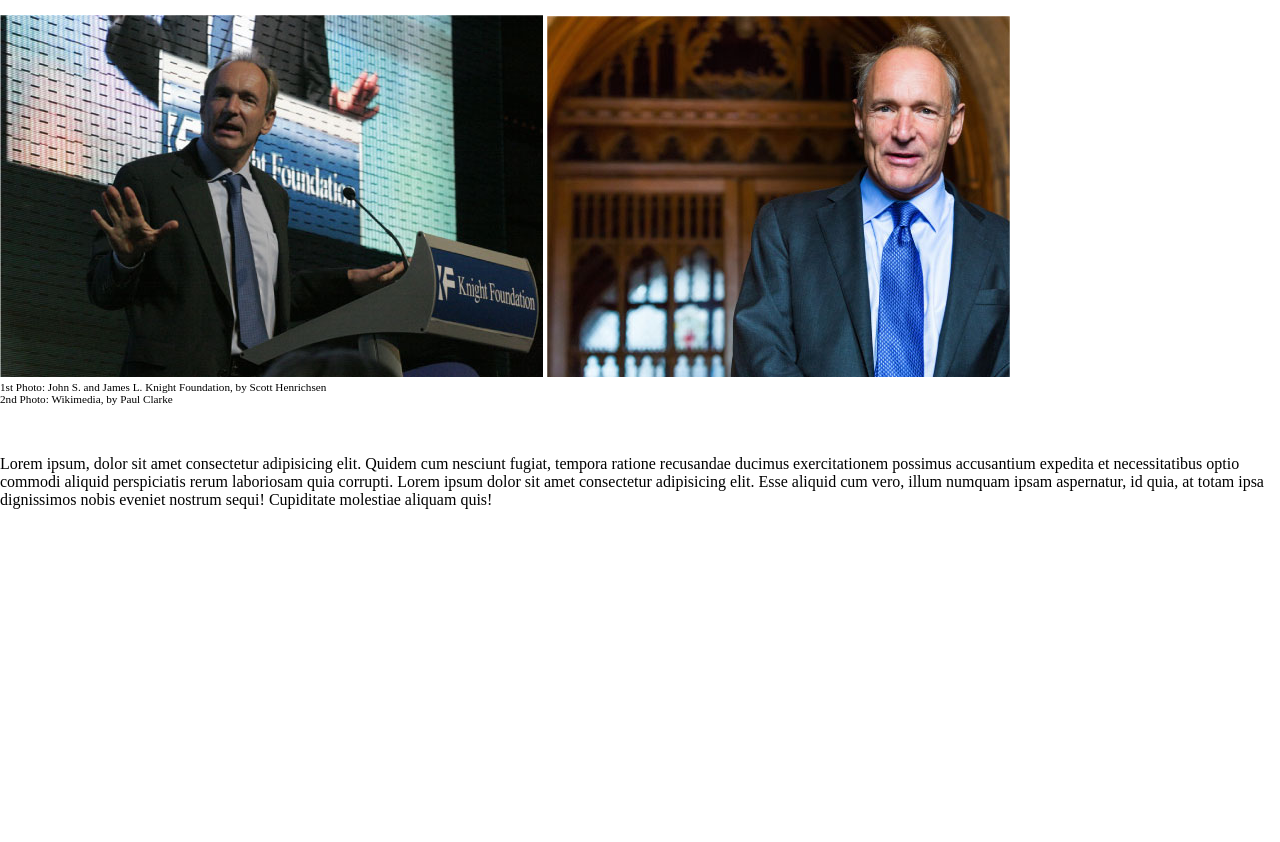
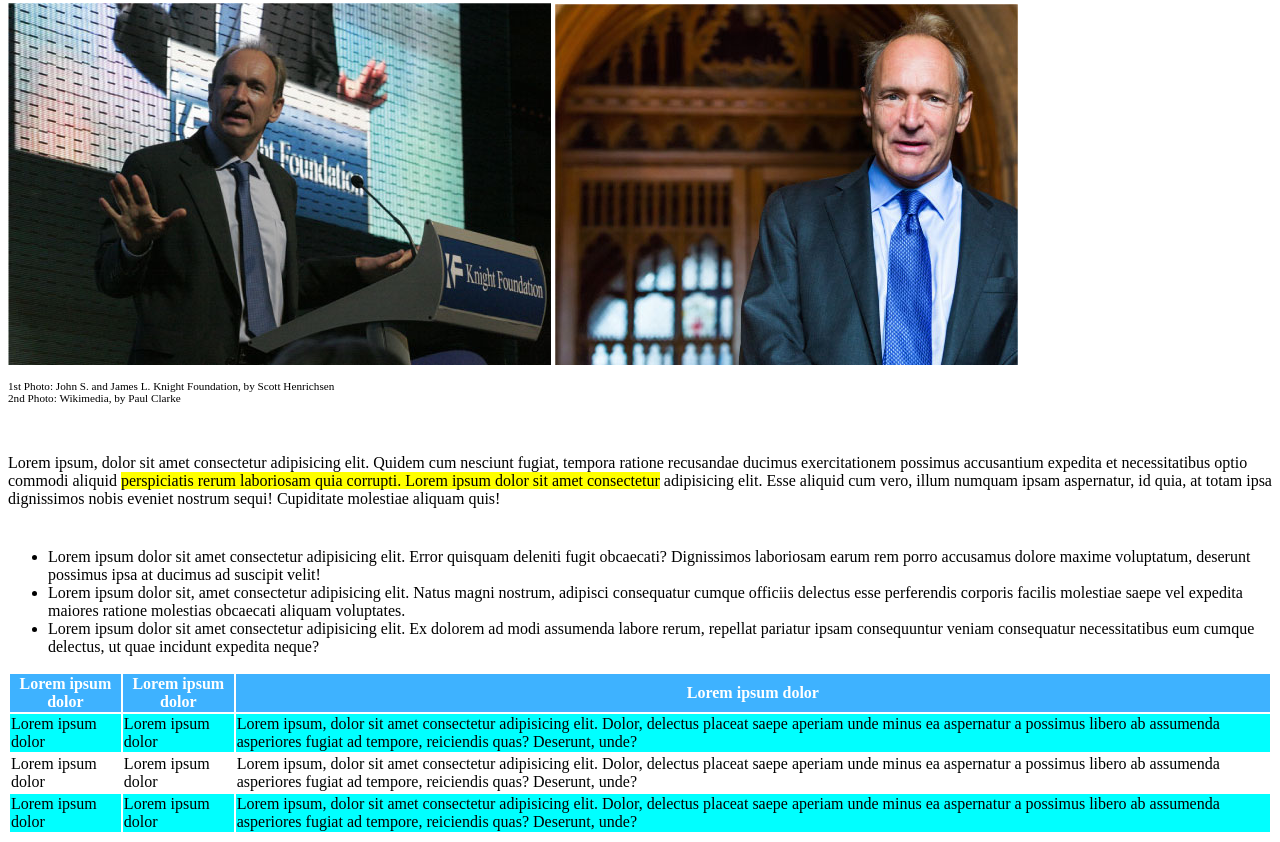
Before and after one commit to Dani9898/html-css-booleaner, a plain HTML site: page index.html in a window 1280 px wide. Shown: the part 332-1174 px from the top of the page. Before the commit the page ends 841 px from the top, so only its background shows below. Drawn offline with Linux system fonts and the light colour scheme.

Commit message:
Fine Tabella

```diff
--- a/css/style.css
+++ b/css/style.css
@@ -1,9 +1,3 @@
-/* css generico */
-*{
-    margin: 0px;
-    box-sizing: border-box;
-  }
-
 
 /* header */
 header {
@@ -14,8 +8,8 @@ header {
 }
 
 header img {
-    height: 40%;
-    width: 40%;
+    width: 300px;
+    padding-top: 80px;
 }
 
 
@@ -25,15 +19,16 @@ header img {
 h1 {
     font-size: 300%;
     margin-top: 20px;
+    margin-bottom: 0px;
     line-height: 80%;
 }
 
-#sezione_titolo div {
-    margin-top: 20px;
-}
 
 #sezione_titolo p {
     color: #ccc;
+    margin-top: 0px;
+    margin-bottom: 0px;
+
 }
 
 #sezione_titolo span {
@@ -57,3 +52,22 @@ h1 {
 #sezione_testo p {
     margin-top: 50px;
 }
+
+.testo_evidenziato {
+    background-color: yellow;
+}
+
+#sezione_testo ul {
+    margin-top: 40px;
+
+}
+
+thead {
+    color: white;
+    background-color: rgb(62, 178, 255);
+    text-align: center;
+}
+
+.colore_diverso {
+    background: aqua;
+}
--- a/index.html
+++ b/index.html
@@ -56,10 +56,99 @@
         <!-- Sezione Testo -->
         <section id="sezione_testo">
 
+            <!-- Paragrafo -->
             <p>
-               Lorem ipsum, dolor sit amet consectetur adipisicing elit. Quidem cum nesciunt fugiat, tempora ratione recusandae ducimus exercitationem possimus accusantium expedita et necessitatibus optio commodi aliquid perspiciatis rerum laboriosam quia corrupti. Lorem ipsum dolor sit amet consectetur adipisicing elit. Esse aliquid cum vero, illum numquam ipsam aspernatur, id quia, at totam ipsa dignissimos nobis eveniet nostrum sequi! Cupiditate molestiae aliquam quis!
+               Lorem ipsum, dolor sit amet consectetur adipisicing elit. Quidem cum nesciunt fugiat, tempora ratione recusandae ducimus exercitationem possimus accusantium expedita et necessitatibus optio commodi aliquid <span class="testo_evidenziato">perspiciatis rerum laboriosam quia corrupti. Lorem ipsum dolor sit amet consectetur</span> adipisicing elit. Esse aliquid cum vero, illum numquam ipsam aspernatur, id quia, at totam ipsa dignissimos nobis eveniet nostrum sequi! Cupiditate molestiae aliquam quis!
             </p>
+            <!-- /Paragrafo -->
 
+            <!-- Lista -->
+            <ul>
+                <li>
+                    Lorem ipsum dolor sit amet consectetur adipisicing elit. Error quisquam deleniti fugit obcaecati? Dignissimos laboriosam earum rem porro accusamus dolore maxime voluptatum, deserunt possimus ipsa at ducimus ad suscipit velit!
+                </li>
+
+                <li>
+                    Lorem ipsum dolor sit, amet consectetur adipisicing elit. Natus magni nostrum, adipisci consequatur cumque officiis delectus esse perferendis corporis facilis molestiae saepe vel expedita maiores ratione molestias obcaecati aliquam voluptates.
+                </li>
+
+                <li>
+                    Lorem ipsum dolor sit amet consectetur adipisicing elit. Ex dolorem ad modi assumenda labore rerum, repellat pariatur ipsam consequuntur veniam consequatur necessitatibus eum cumque delectus, ut quae incidunt expedita neque?
+                </li>
+            </ul>
+            <!-- /Lista -->
+
+            <!-- Tabella -->
+            <table>
+
+                <!-- Intestazione Tabella -->
+                <thead>
+                    <tr>
+                        <th>
+                            Lorem ipsum dolor
+                        </th>
+
+                        <th>
+                            Lorem ipsum dolor
+                        </th>
+
+                        <th>
+                            Lorem ipsum dolor
+                        </th>
+                    </tr>
+                </thead>
+                <!-- /Intestazione Tabella -->
+
+                <!-- Corpo Tabella -->
+                <tbody>
+                    <tr class="colore_diverso">
+                        <td>
+                            Lorem ipsum dolor
+                        </td>
+
+                        <td>
+                            Lorem ipsum dolor
+                        </td>
+
+                        <td>
+                            Lorem ipsum, dolor sit amet consectetur adipisicing elit. Dolor, delectus placeat saepe aperiam unde minus ea aspernatur a possimus libero ab assumenda asperiores fugiat ad tempore, reiciendis quas? Deserunt, unde?
+                        </td>
+                    </tr>
+                    <tr>
+                        <td>
+                            Lorem ipsum dolor
+                        </td>
+
+                        <td>
+                            Lorem ipsum dolor
+                        </td>
+
+                        <td>
+                            Lorem ipsum, dolor sit amet consectetur adipisicing elit. Dolor, delectus placeat saepe aperiam unde minus ea aspernatur a possimus libero ab assumenda asperiores fugiat ad tempore, reiciendis quas? Deserunt, unde?
+                        </td>
+                    </tr>
+                    <tr class="colore_diverso">
+                        <td>
+                            Lorem ipsum dolor
+                        </td>
+
+                        <td>
+                            Lorem ipsum dolor
+                        </td>
+
+                        <td>
+                            Lorem ipsum, dolor sit amet consectetur adipisicing elit. Dolor, delectus placeat saepe aperiam unde minus ea aspernatur a possimus libero ab assumenda asperiores fugiat ad tempore, reiciendis quas? Deserunt, unde?
+                        </td>
+                    </tr>
+
+                </tbody>
+                <!-- /Corpo Tabella -->
+
+                <!-- Chiusura Tabella -->
+
+                <!-- /Chiusura Tabella -->
+            </table>
+            <!-- /Tabella -->
         </section>
 
     </main>
```
